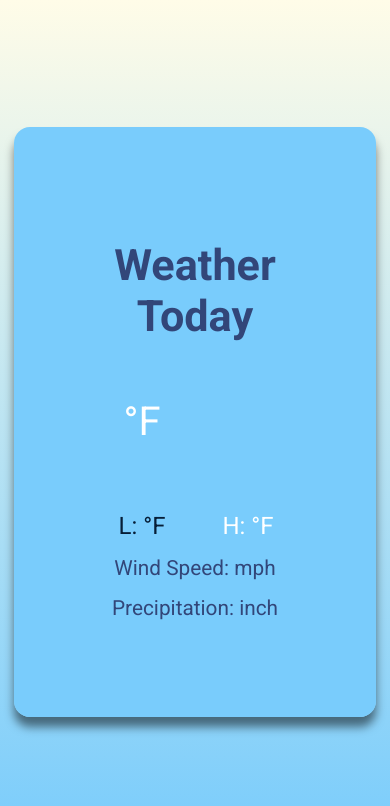
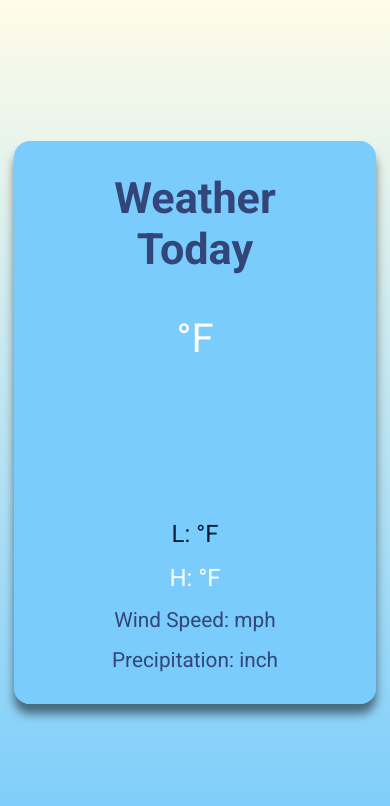
Before and after one commit to rustydustyryan/weather-app, a website: page index.html in a window 390 px wide. Drawn offline with Linux system fonts and the light colour scheme.

Commit message:
changed responsive styling

```diff
--- a/style.css
+++ b/style.css
@@ -100,7 +100,7 @@ h2 {
   font-size: 1.8rem;
 }
 
-@media (max-width: 768px) {
+@media (max-width: 700px) {
   h1 {
     font-size: 2.7rem;
     padding: 1rem 0;
@@ -108,22 +108,27 @@ h2 {
 
   .weather-container {
     width: 93%;
-    height: 70%;
-    padding: .5rem;
+    /* height: 70%; */
+    padding: 1rem;
     margin: auto;
     gap: 0;
   }
 
   canvas {
-    width: 90px;
-    height: 90px;
+    width: 100px;
+    height: 100px;
   }
 
   .temp-container {
+    grid-template-columns: repeat(1, 1fr);
     justify-items: space-evenly;
     grid-gap: 1rem;
     padding: 1rem;
     margin: 0;
+  }
+
+  .temp-container > #weather-icon {
+    margin-top: .5rem;
   }
 
   #current-temp {
@@ -132,14 +137,20 @@ h2 {
 
   .current-temp {
     font-size: 2.5rem;
-  align-items: center;
+    align-items: center;
+  }
+
+  .wind-container {
+    padding-bottom: 1rem;
   }
 
   .low {
     font-size: 1.5rem;
+    margin-top: 1rem;
   }
 
   .high {
     font-size: 1.5rem;
+    margin-top: 0;
   }
 }
```
